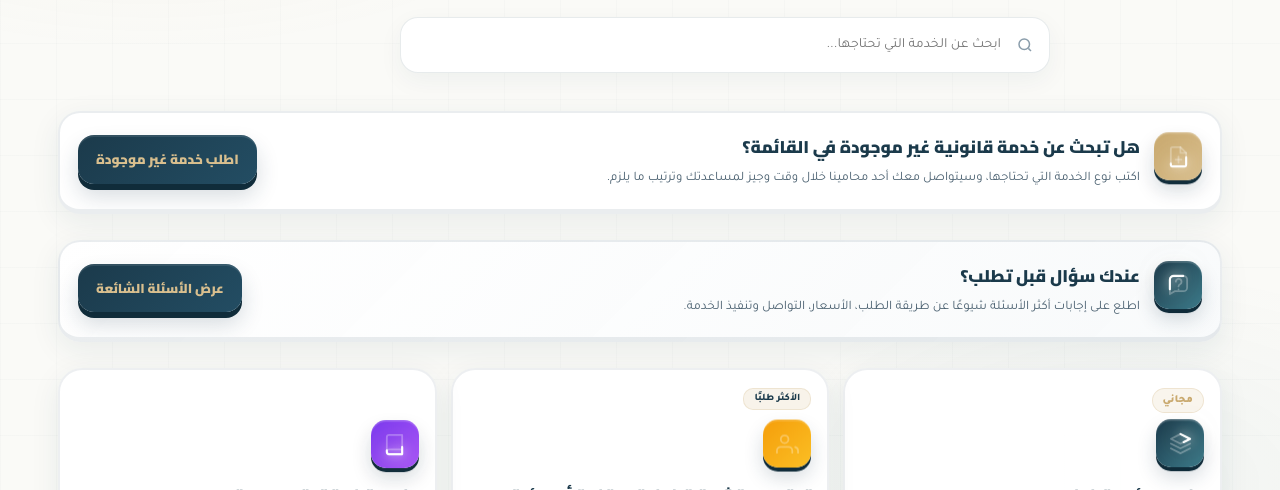
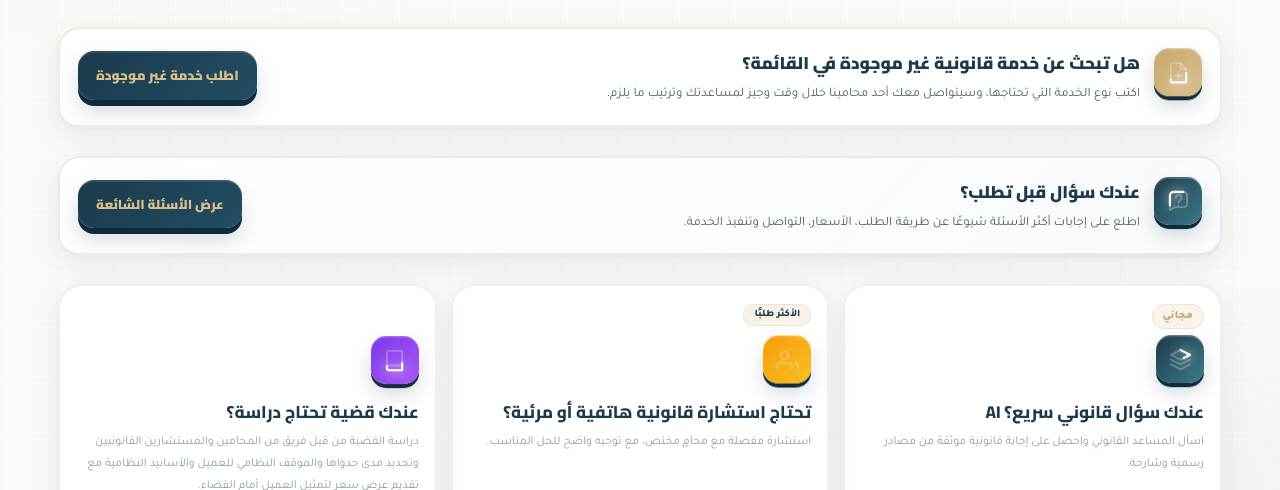
Before and after one commit to ka89801-source/araf-site-main, a website: page services.html in a window 1280 px wide. Shown: the part 237-727 px from the top of the page. Drawn offline with Linux system fonts and the light colour scheme.

Commit message:
Update services.html

```diff
--- a/services.html
+++ b/services.html
@@ -2137,22 +2137,6 @@ summary:focus-visible{
   <p>
     فريق قانوني مكون من محامين ومستشارين قانونيين يعملون ضمن فريق أعراف.
   </p>
-
-  <div class="services-search">
-    <svg fill="none" stroke="currentColor" stroke-width="2" viewbox="0 0 24 24">
-      <circle cx="11" cy="11" r="7"></circle>
-      <path d="M20 20l-3.5-3.5"></path>
-    </svg>
-
-    <input
-      aria-label="البحث عن خدمة قانونية"
-      autocomplete="off"
-      id="serviceSearch"
-      inputmode="search"
-      placeholder="ابحث عن الخدمة التي تحتاجها..."
-      type="text"
-    />
-  </div>
 </div>
 <div class="custom-service-box motion-trigger" style="--motion-index:0;">
 <div class="custom-service-info">
```
